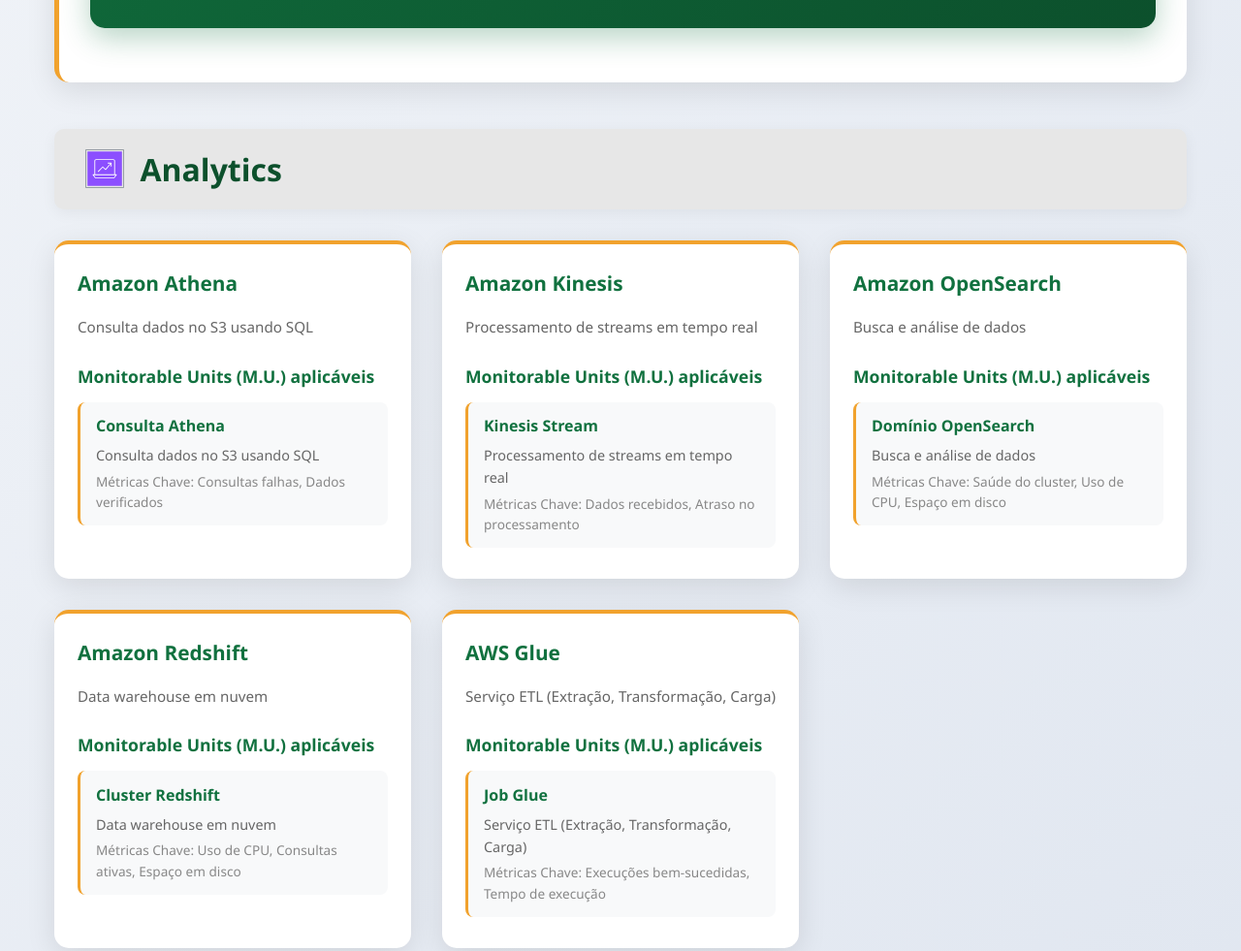
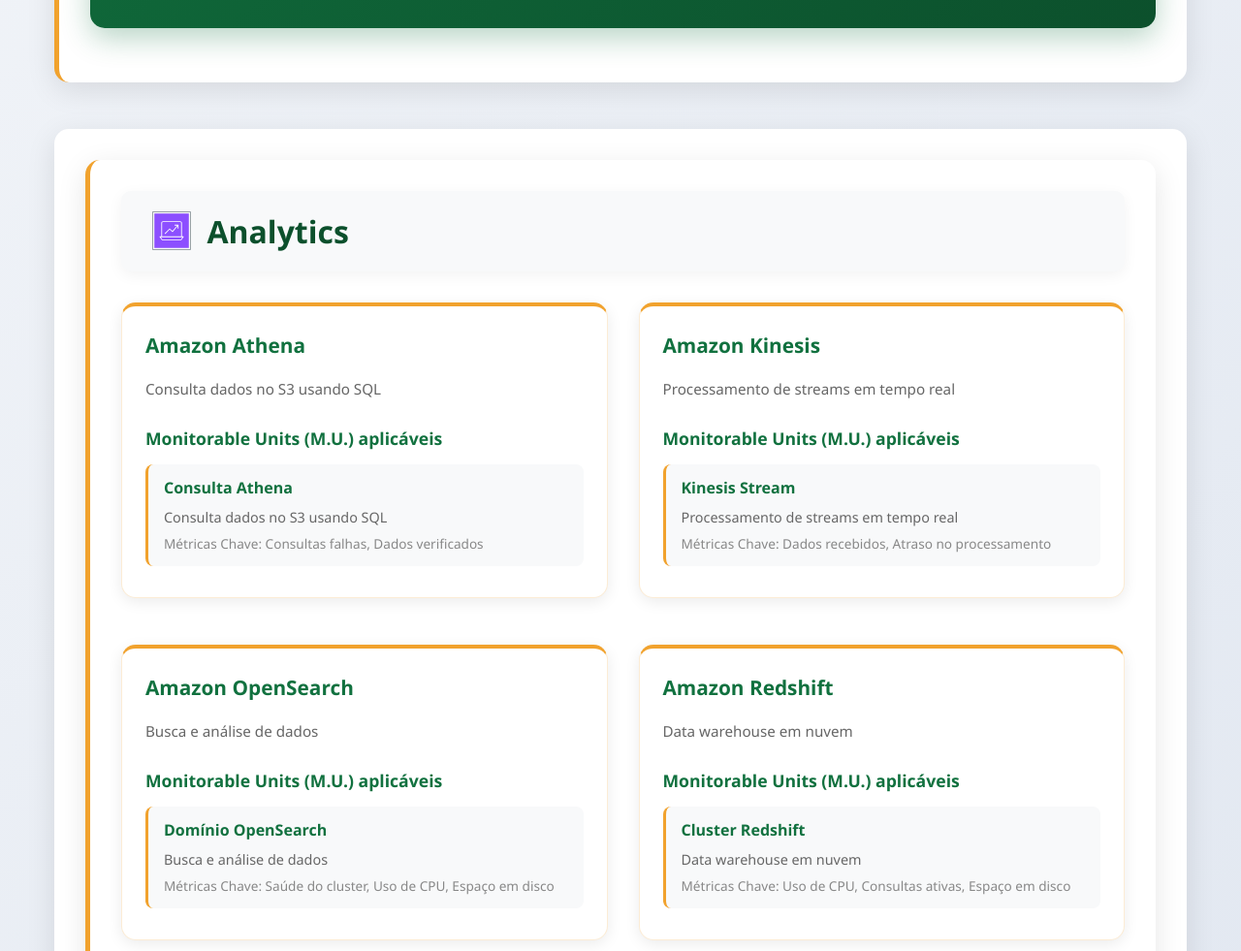
Before and after one commit to brunoprodutos/catalogo-monitoracao, a website: page index.html in a window 1280 px wide. Shown: the part 1102-2083 px from the top of the page at 97% size. Drawn offline with Linux system fonts and the light colour scheme.

Commit message:
alteracao do layout

```diff
--- a/index.html
+++ b/index.html
@@ -233,15 +233,28 @@
 
 
 
+        .catalog-container {
+            background: white;
+            border-radius: 15px;
+            padding: 2rem;
+            margin-bottom: 3rem;
+            box-shadow: 0 8px 30px rgba(0, 0, 0, 0.1);
+        }
+
         .category-section {
             margin-bottom: 3rem;
+            background: white;
+            border-radius: 15px;
+            padding: 2rem;
+            box-shadow: 0 8px 30px rgba(0, 0, 0, 0.1);
+            border-left: 5px solid #F1A22D;
         }
 
         .category-header {
             display: flex;
             align-items: center;
             margin-bottom: 2rem;
-            background: #E7E7E7;
+            background: #f8f9fa;
             padding: 1rem 2rem;
             border-radius: 10px;
             box-shadow: 0 4px 15px rgba(0, 0, 0, 0.05);
@@ -268,14 +281,17 @@
             background: white;
             border-radius: 15px;
             padding: 1.5rem;
-            box-shadow: 0 8px 30px rgba(0, 0, 0, 0.1);
+            box-shadow: 0 4px 15px rgba(0, 0, 0, 0.08);
             transition: transform 0.3s ease, box-shadow 0.3s ease;
+            border: 1px solid rgba(241, 162, 45, 0.2);
             border-top: 4px solid #F1A22D;
+            margin-bottom: 1rem;
         }
 
         .service-card:hover {
             transform: translateY(-5px);
             box-shadow: 0 15px 40px rgba(0, 0, 0, 0.15);
+            border-color: rgba(241, 162, 45, 0.4);
         }
 
         .service-header {
@@ -871,6 +887,10 @@
         // Gerar catálogo
         const container = document.querySelector('.container');
 
+        // Criar container do catálogo
+        const catalogContainer = document.createElement('div');
+        catalogContainer.classList.add('catalog-container');
+
         // Group data by category
         const groupedData = data.reduce((acc, item) => {
             if (!acc[item.categoria]) {
@@ -932,8 +952,9 @@
             }
 
             categorySection.appendChild(servicesGrid);
-            container.appendChild(categorySection);
+            catalogContainer.appendChild(categorySection);
         }
+        container.appendChild(catalogContainer);
 
         // Reorganizar seções: mover catálogo para depois da definição
         const catalogSection = document.querySelector('.catalog-section');
```
